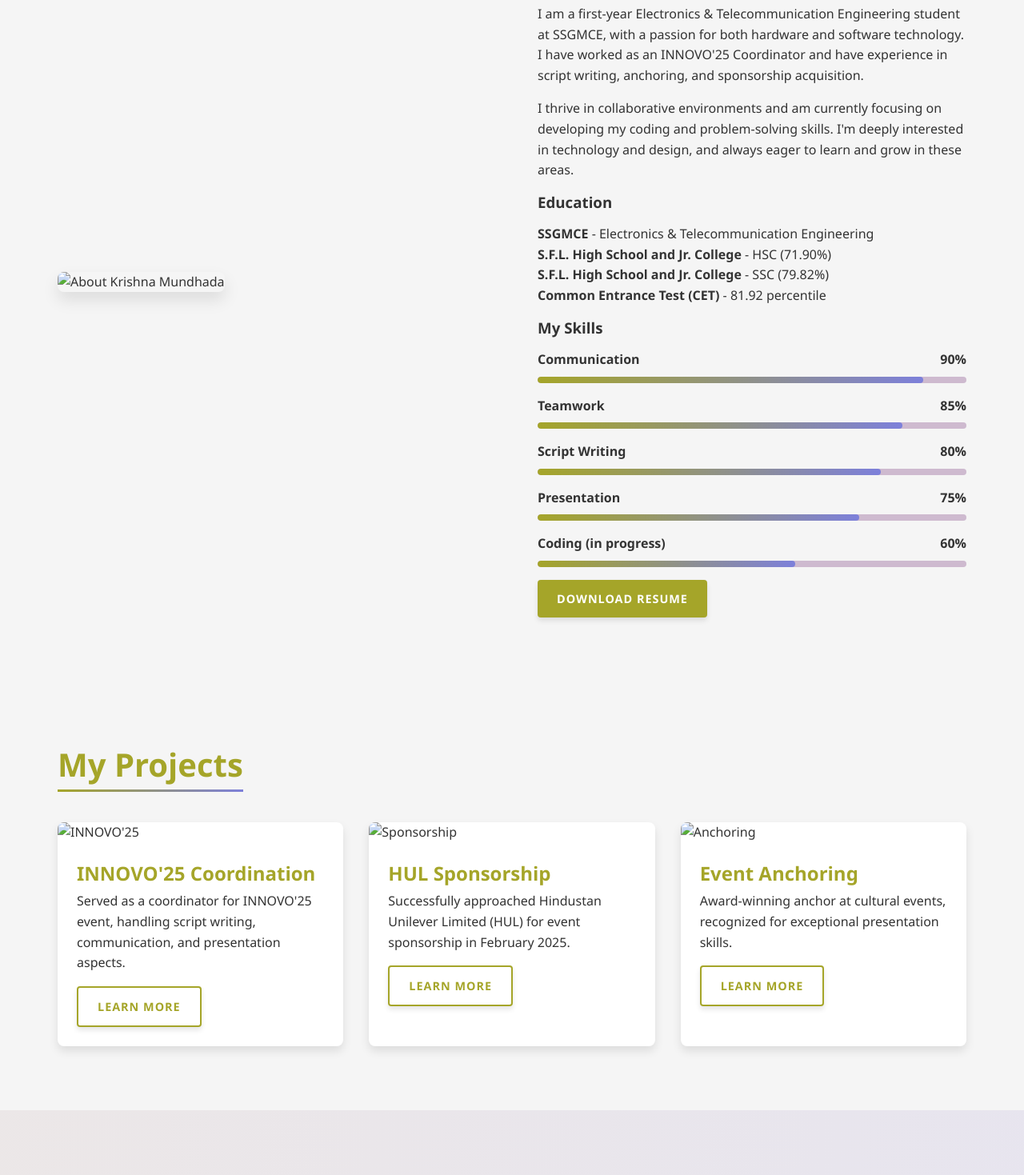
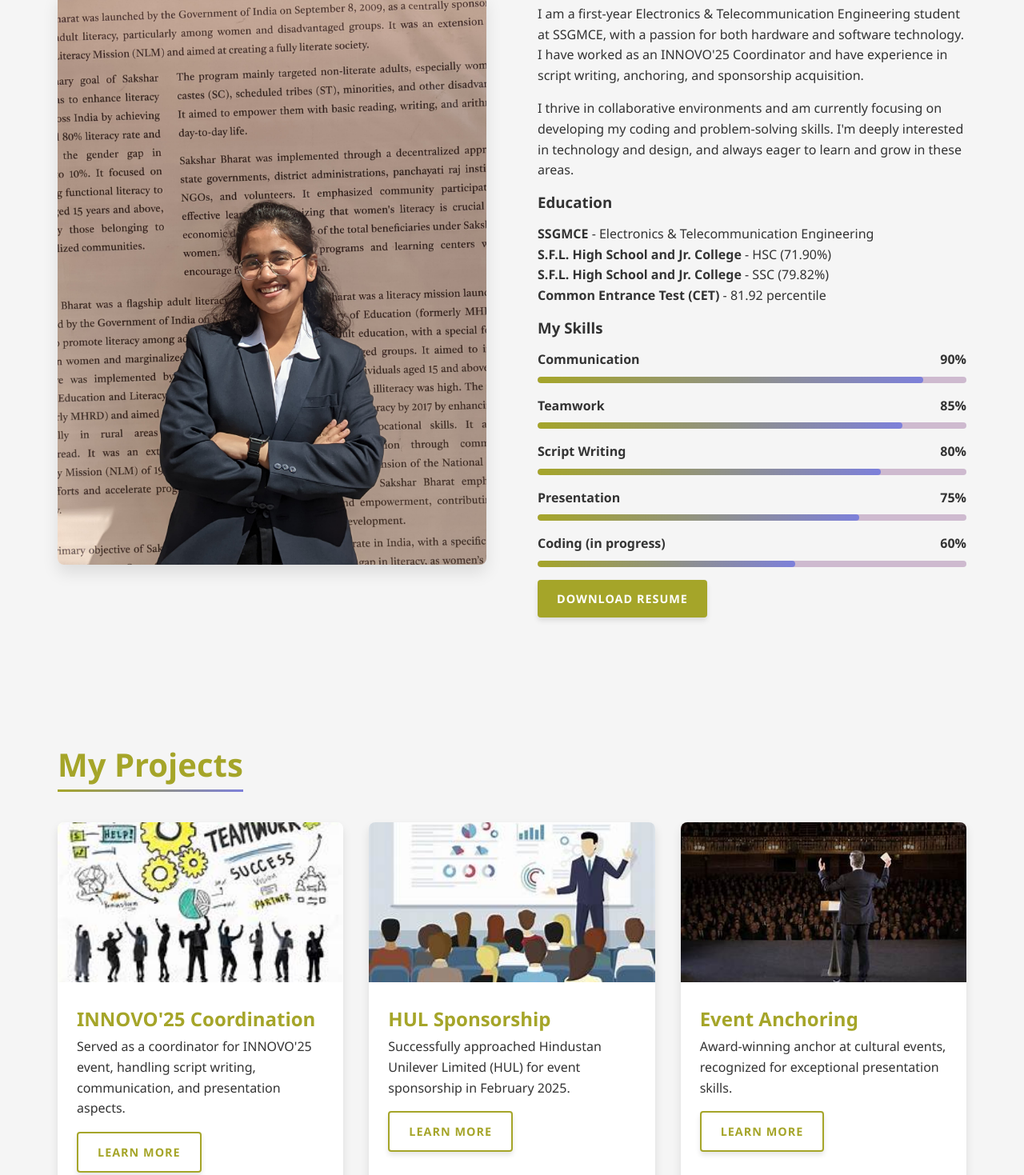
Before and after one commit to krishnamundhada/portfolio, a plain HTML site: page index.html in a window 1280 px wide. Shown: the part 1043-2512 px from the top of the page at 80% size. Drawn offline with Linux system fonts and the light colour scheme.

Commit message:
Update index.html

```diff
--- a/index.html
+++ b/index.html
@@ -685,7 +685,7 @@
     <section id="home" class="hero">
         <div class="container">
             <div class="hero-content">
-                <img src="./photo/my photo.jpg" alt="Krishna Mundhada" class="hero-img">
+                <img src="./my photo.jpg" alt="Krishna Mundhada" class="hero-img">
                 <h1 class="hero-title">Krishna Mundhada</h1>
                 <h2 class="hero-subtitle">Electronics & Telecommunication Engineering Student</h2>
                 <p>A motivated first-year student at SSGMCE, passionate about hardware and software technology with excellent communication and teamwork skills.</p>
@@ -703,7 +703,7 @@
             <h2 class="section-title text-center">About Me</h2>
             <div class="about-content">
                 <div class="about-img">
-                    <img src="./photo/my photo.jpg" alt="About Krishna Mundhada">
+                    <img src="./my photo.jpg" alt="About Krishna Mundhada">
                 </div>
                 <div class="about-text">
                     <h2>My Background</h2>
@@ -777,7 +777,7 @@
             <h2 class="section-title text-center">My Projects</h2>
             <div class="projects-grid">
                 <div class="project-card">
-                    <img src="./photo/team work.jpeg" alt="INNOVO'25" class="project-img">
+                    <img src="./team work.jpeg" alt="INNOVO'25" class="project-img">
                     <div class="project-content">
                         <h3 class="project-title">INNOVO'25 Coordination</h3>
                         <p>Served as a coordinator for INNOVO'25 event, handling script writing, communication, and presentation aspects.</p>
@@ -785,7 +785,7 @@
                     </div>
                 </div>
                 <div class="project-card">
-                    <img src="./photo/presentation.jpeg" alt="Sponsorship" class="project-img">
+                    <img src="./presentation.jpeg" alt="Sponsorship" class="project-img">
                     <div class="project-content">
                         <h3 class="project-title">HUL Sponsorship</h3>
                         <p>Successfully approached Hindustan Unilever Limited (HUL) for event sponsorship in February 2025.</p>
@@ -793,7 +793,7 @@
                     </div>
                 </div>
                 <div class="project-card">
-                    <img src="./photo/anchor.jpeg" alt="Anchoring" class="project-img">
+                    <img src="./anchor.jpeg" alt="Anchoring" class="project-img">
                     <div class="project-content">
                         <h3 class="project-title">Event Anchoring</h3>
                         <p>Award-winning anchor at cultural events, recognized for exceptional presentation skills.</p>
```
